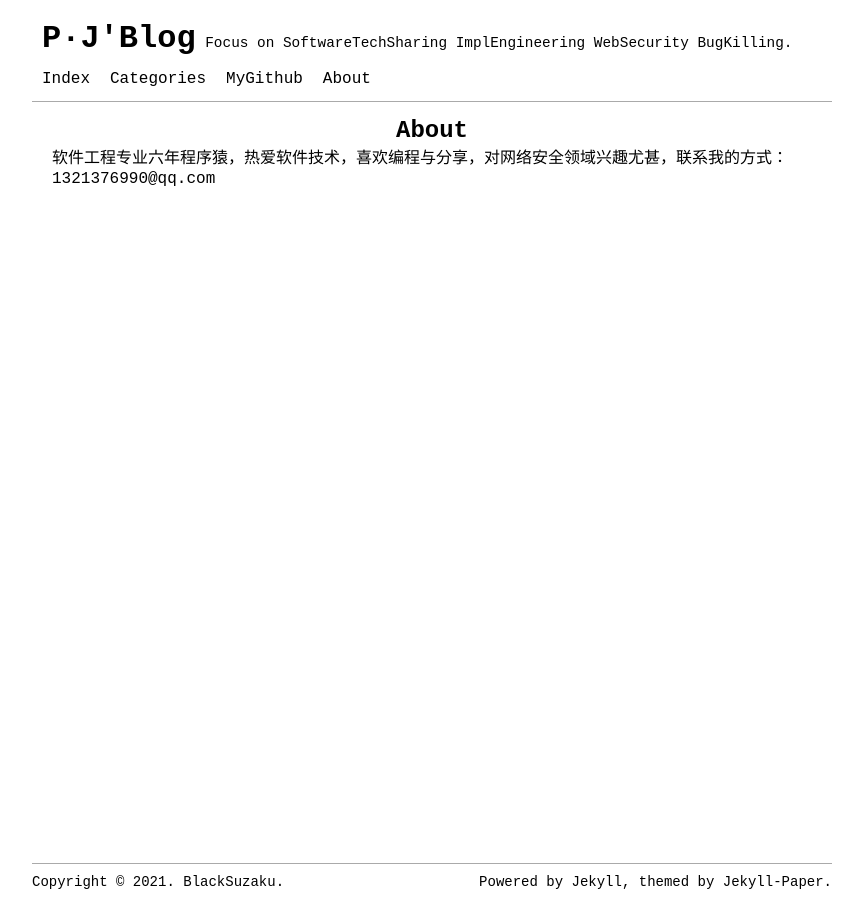
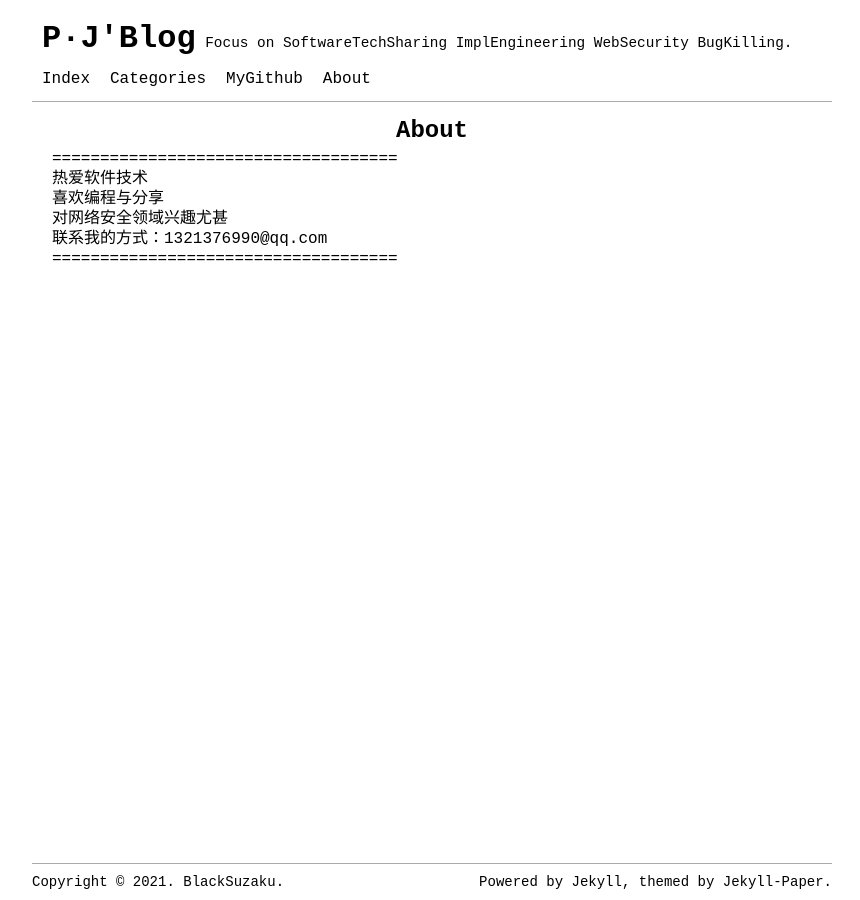
Before and after one commit to 2hux1nb0/2hux1nb0.github.io, a Jekyll site: the page built from pages/about.md, in a window 1280 px wide. Shown: the whole page, without its empty margins (208-1068 px from the left). Built offline with Jekyll 4.4.1, drawn with Linux system fonts in a browser that asks for light colours.

Commit message:
Update about.md

```diff
--- a/pages/about.md
+++ b/pages/about.md
@@ -3,8 +3,12 @@ layout: page
 title: About
 permalink: /about/
 ---
-
-软件工程专业六年程序猿，热爱软件技术，喜欢编程与分享，对网络安全领域兴趣尤甚，联系我的方式：1321376990@qq.com
+====================================<br />
+热爱软件技术<br />
+喜欢编程与分享<br />
+对网络安全领域兴趣尤甚<br />
+联系我的方式：1321376990@qq.com<br />
+====================================<br />
 
 [jekyll-paper]: https://github.com/ghosind/Jekyll-Paper
 [jekyll-paper-issues]: https://github.com/ghosind/Jekyll-Paper/issues
```
